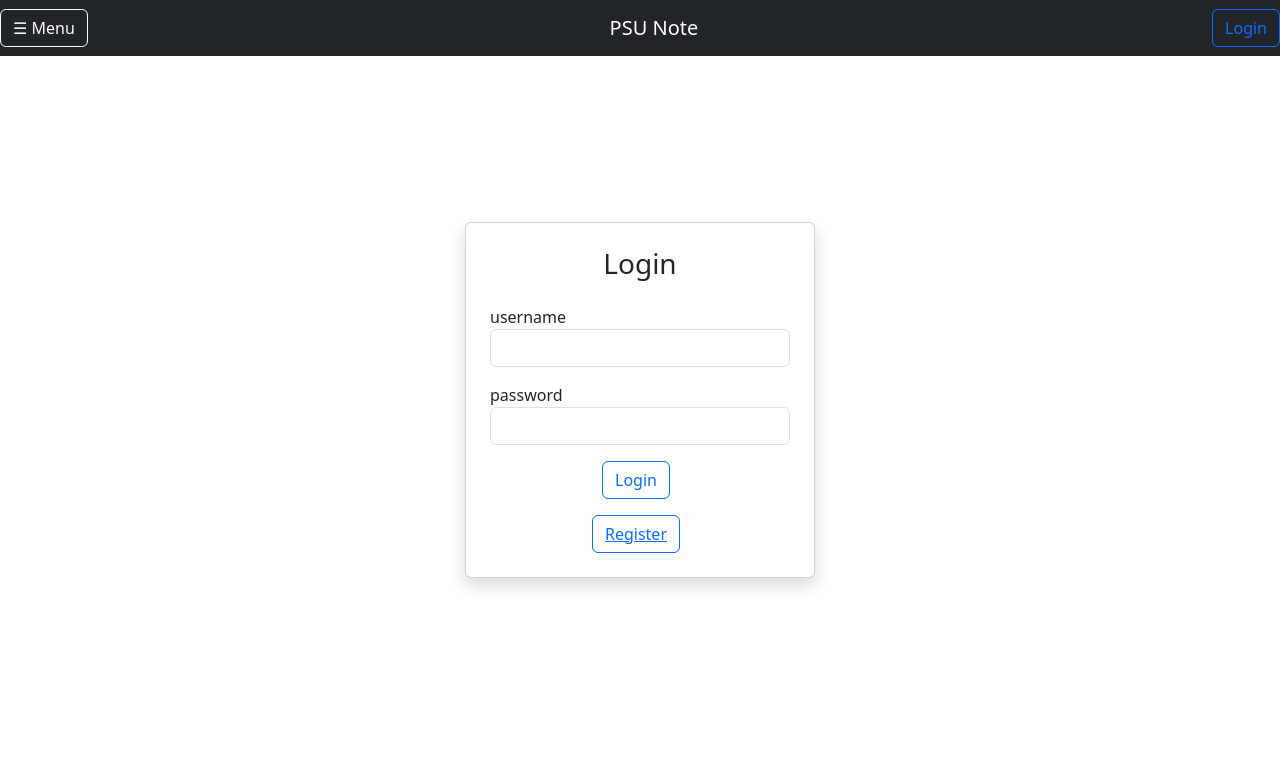
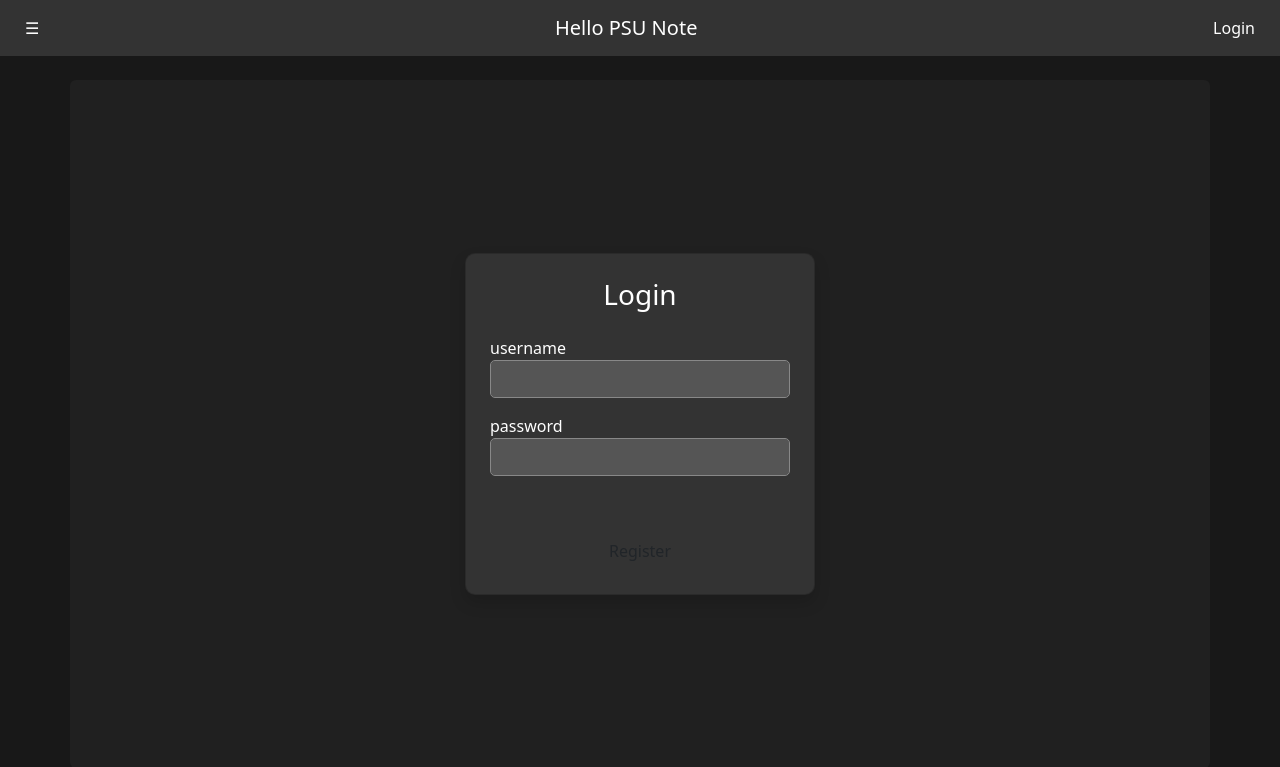
Before and after one commit to KIM2548TH/web_asightment, a Flask app: page /login in a window 1280 px wide. Shown: the top 767 px of the page. Run offline with Flask 3, Linux system fonts and the light colour scheme; some libraries are stand-ins or nearby versions.

Commit message:
redesight

```diff
--- /dev/null
+++ b/web/static/theme.css
@@ -0,0 +1,107 @@
+/* body background color */
+body {
+    background-color: #181818; /* Dark background */
+    color: white; /* Light text color */
+}
+
+/* Navbar styles */
+.navbar {
+    background-color: #333333; /* Dark navbar like YouTube */
+}
+
+.navbar a {
+    color: #ffffff;
+}
+
+.navbar a:hover {
+    color: #ff0000; /* YouTube red hover effect */
+}
+
+/* Sidebar styles */
+.offcanvas {
+    background-color: #333333; /* Sidebar color */
+}
+
+.offcanvas-body {
+    background-color: #181818; /* Dark background in sidebar */
+}
+
+.list-group-item {
+    background-color: #333333; /* Dark background for list items */
+    color: #ffffff;
+}
+
+.list-group-item a {
+    color: #ffffff;
+}
+
+.list-group-item a:hover {
+    color: #ff0000; /* Red color for hover */
+}
+
+/* Main content styles */
+.container {
+    background-color: #202020; /* Dark background for main content */
+    border-radius: 10px;
+    color: white; /* Text color */
+    padding: 20px;
+}
+
+/* Form styles */
+.card {
+    background-color: #333333; /* Card background */
+    color: white; /* Text color */
+    border-radius: 10px;
+}
+
+.card h3 {
+    color: white; /* Heading color */
+}
+
+.form-group {
+    margin-bottom: 1rem;
+}
+
+.form-control {
+    background-color: #555555; /* Input background */
+    color: white; /* Input text color */
+    border: 1px solid #888888; /* Border color */
+    border-radius: 5px;
+}
+
+.form-control:focus {
+    background-color: #444444; /* Focus input background */
+    border-color: #ff0000; /* Border color on focus */
+}
+
+.btn-outline-primary {
+    border-color: #ff0000;
+    color: #ff0000;
+}
+
+.btn-outline-primary:hover {
+    background-color: #ff0000;
+    color: white;
+}
+
+.btn-warning {
+    border-color: #ff9800;
+    color: #ff9800;
+}
+
+.btn-warning:hover {
+    background-color: #ff9800;
+    color: white;
+}
+
+.text-danger {
+    color: #ff0000; /* Error text color */
+}
+
+a {
+    text-decoration: none;
+}
+
+a:hover {
+    text-decoration: underline;
+}
--- a/web/templates/base.html
+++ b/web/templates/base.html
@@ -1,24 +1,53 @@
 <!DOCTYPE html>
-<html>
+<html lang="en">
 <head>
-        <title>
-            {% block title %}Hello PSU Note{% endblock %}
-        </title>
     <!-- CSS only -->
     <link href="https://cdn.jsdelivr.net/npm/bootstrap@5.3.3/dist/css/bootstrap.min.css" rel="stylesheet"
     integrity="sha384-QWTKZyjpPEjISv5WaRU9OFeRpok6YctnYmDr5pNlyT2bRjXh0JMhjY6hW+ALEwIH"
     crossorigin="anonymous">
+    <!-- Link to custom theme CSS -->
+    <link rel="stylesheet" href="{{ url_for('static', filename='theme.css') }}">
     <!-- JavaScript Bundle with Popper -->
     <script src="https://cdn.jsdelivr.net/npm/bootstrap@5.3.3/dist/js/bootstrap.bundle.min.js"
         integrity="sha384-YvpcrYf0tY3lHB60NNkmXc5s9fDVZLESaAA55NDzOxhy9GkcIdslK1eN7N6jIeHz"
         crossorigin="anonymous">
     </script>
 </head>
-    {% extends 'sidebar.html' %}
 <body>
+    <title>
+        {% block title %} Hello PSU Note{% endblock %}
+    </title>
+    <nav class="navbar navbar-dark">
+        <div class="container-fluid">
+            <a class="btn" type="button" data-bs-toggle="offcanvas" data-bs-target="#sidebar" aria-controls="sidebar">
+                ☰
+            </a>
+            <a class="navbar-brand mx-auto" href="{{ url_for('index') }}">
+                {{ self.title() }}
+            </a>
+            <a class="btn" href="{{ url_for('login') }}">
+                Login
+            </a>
+        </div>
+    </nav>
 
-    {% block body %}
-    Default template
-    {% endblock %}
+    <!-- Sidebar -->
+    <div class="offcanvas offcanvas-start text-white" tabindex="-1" id="sidebar" aria-labelledby="sidebarLabel">
+        <div class="offcanvas-header border-bottom border-secondary">
+            <h5 class="offcanvas-title" id="sidebarLabel">Menu</h5>
+            <button type="button" class="btn-close btn-close-white" data-bs-dismiss="offcanvas" aria-label="Close"></button>
+        </div>
+        <div class="offcanvas-body">
+            <ul class="list-group">
+                <li class="list-group-item"><a href="#">Home</a></li>
+                <li class="list-group-item"><a href="#">About</a></li>
+                <li class="list-group-item"><a href="#">Contact</a></li>
+            </ul>
+        </div>
+    </div>
+
+    <div class="container mt-4 p-4 rounded text-light">
+        {% block body %}Default template{% endblock %}
+    </div>
 </body>
 </html>
--- a/web/templates/login.html
+++ b/web/templates/login.html
@@ -1,6 +1,5 @@
 {% extends 'base.html' %}
 {% block body %}
-
 
 
 
@@ -32,17 +31,15 @@
             {% endif %}
 
             <div class="mt-3 text-center">
-                <button type="submit" class="btn btn-outline-primary me-2">
-                    Login
+                <button type="submit" class="btn">
+
                 </button>
             </div>
 
             <div class="mt-3 text-center">
-                <button type="button" class="btn btn-outline-primary me-2" >
-                    <a href="{{ url_for('register') }}">
+                    <a class="btn"  href="{{ url_for('register') }}">
                         Register
                     </a>
-                </button>
             </div>
         </form>
     </div>
--- a/web/templates/sidebar.html
+++ /dev/null
@@ -1,35 +0,0 @@
-<!DOCTYPE html>
-<html>
-<head>
-    <title>{% block title %}Hello PSU Note{% endblock %}</title>
-    <link href="https://cdn.jsdelivr.net/npm/bootstrap@5.3.3/dist/css/bootstrap.min.css" rel="stylesheet">
-    <script src="https://cdn.jsdelivr.net/npm/bootstrap@5.3.3/dist/js/bootstrap.bundle.min.js"></script>
-</head>
-<body>
-    <nav class="navbar navbar-dark bg-dark">
-        <button class="btn btn-outline-light me-2" type="button" data-bs-toggle="offcanvas" data-bs-target="#sidebar">
-            ☰ Menu
-        </button>
-        <a class="navbar-brand mx-auto" href="{{ url_for('index') }}">PSU Note</a>
-        <a class="btn btn-outline-primary" href="{{ url_for('login') }}">Login</a>
-    </nav>
-
-    <div class="offcanvas offcanvas-start" id="sidebar">
-        <div class="offcanvas-header">
-            <h5 class="offcanvas-title">Menu</h5>
-            <button type="button" class="btn-close" data-bs-dismiss="offcanvas"></button>
-        </div>
-        <div class="offcanvas-body">
-            <ul class="list-group">
-                <li class="list-group-item"><a href="#">Home</a></li>
-                <li class="list-group-item"><a href="#">About</a></li>
-                <li class="list-group-item"><a href="#">Contact</a></li>
-            </ul>
-        </div>
-    </div>
-
-    <div class="container mt-4">
-        {% block body %}{% endblock %}
-    </div>
-</body>
-</html>
```
Lines whose indentation alone changed are shown as unchanged.
